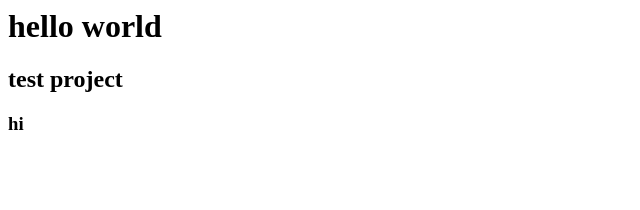
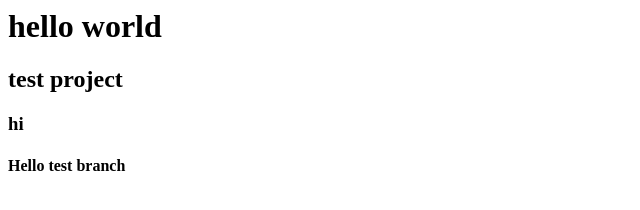
Before and after one commit to mokaclub/1st-test-project, a plain HTML site: page index.html in a window 1280 px wide. Shown: the whole page, without its empty margins (0-640 px from the left). Drawn offline with Linux system fonts and the light colour scheme.

Commit message:
test branch add line

```diff
--- a/index.html
+++ b/index.html
@@ -1,3 +1,4 @@
 <h1>hello world </h1>
 <h2>test project </h2>
 <h3>hi</h3>
+<h4>Hello test branch</h4>
```
